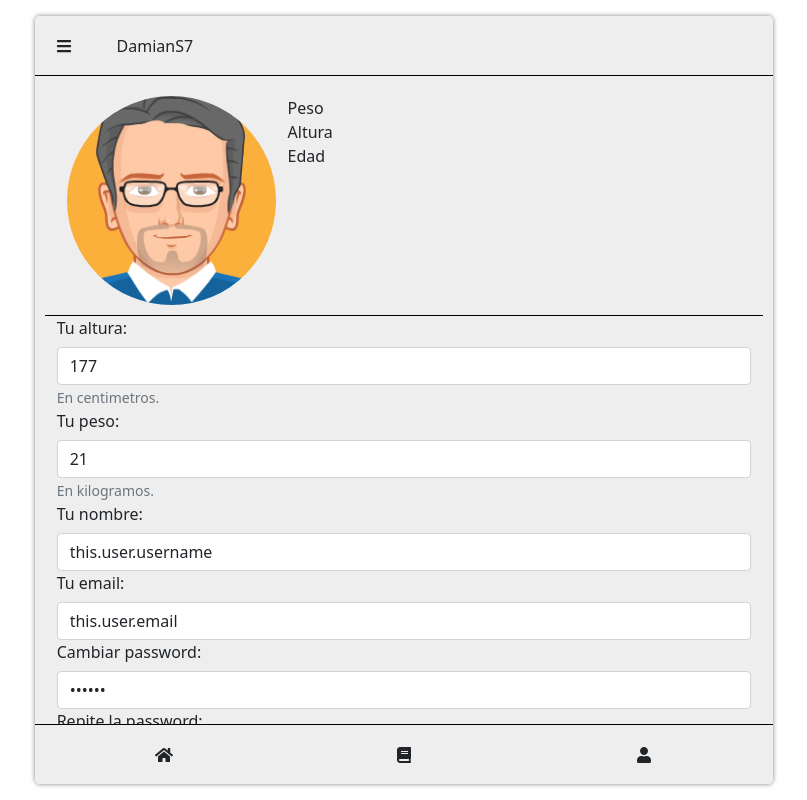
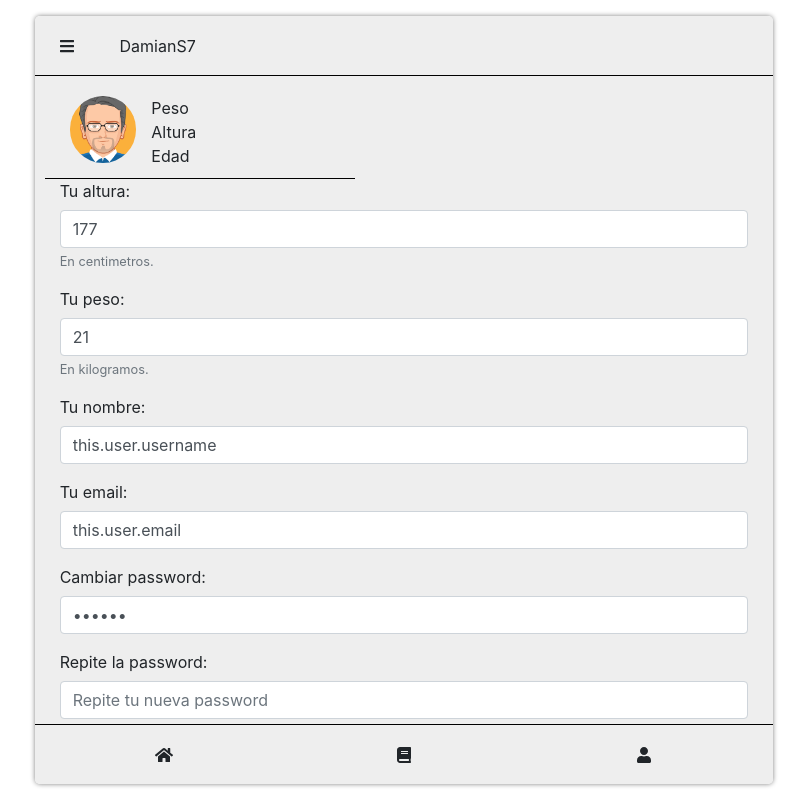
Before and after one commit to damianS7/fitCalc-spring-frontend, a Vue app: page /profile in a window 1280 px wide. Shown: the whole page, without its empty margins (236-1043 px from the left). Built offline with nearby package versions, Linux system fonts and the light colour scheme.

Commit message:
Cambio a bootstrap 4

```diff
--- a/package.json
+++ b/package.json
@@ -13,11 +13,13 @@
     "@fortawesome/vue-fontawesome": "^2.0.2",
     "@popperjs/core": "^2.9.2",
     "axios": "^0.21.1",
-    "bootstrap": "^5.0.2",
+    "bootstrap": "4.5.3",
     "bootstrap-vue": "^2.21.2",
+    "chart.js": "2.9.4",
     "core-js": "^3.6.5",
     "portal-vue": "^2.1.7",
     "vue": "^2.6.14",
+    "vue-chartjs": "^3.5.1",
     "vue-router": "^3.2.0",
     "vuex": "^3.4.0"
   },
--- a/src/App.vue
+++ b/src/App.vue
@@ -60,66 +60,5 @@ const computed = {
 export default { components, methods, computed };
 </script>
 <style>
-html,
-body {
-  height: 100%;
-  width: 100%;
-  overflow: hidden;
-  padding: 0;
-  margin: 0;
-  box-sizing: border-box;
-}
-
-.header,
-.content,
-.footer,
-.sidebar {
-  /*background: #0e7aef;*/
-  /*background: #a1c7ed;*/
-  /*background: #5448c8;*/
-  /*background: #ffffea;*/
-  background: #eeef;
-}
-
-.header,
-.content,
-.footer {
-  padding: 10px;
-  margin: 0;
-}
-
-.header {
-  height: 60px;
-  border-bottom: 1px solid black;
-}
-
-.footer {
-  height: 60px;
-  border-top: 1px solid black;
-}
-
-.content {
-  height: calc(100% - 120px);
-  overflow-y: auto;
-  overflow-x: hidden;
-  word-break: break-all;
-  margin: 0;
-}
-
-.side {
-  padding: 0;
-  margin: 0;
-  height: 100%;
-  position: relative;
-  overflow: hidden;
-  top: 0;
-  border-radius: 5px;
-  box-shadow: 0 -0 5px gray;
-}
-
-:link,
-:visited {
-  text-decoration: none;
-  color: #212529;
-}
+@import "./assets/css/app.css";
 </style>
--- a/src/assets/css/app.css
+++ b/src/assets/css/app.css
@@ -0,0 +1,84 @@
+html,
+body {
+  height: 100%;
+  width: 100%;
+  overflow: hidden;
+  padding: 0;
+  margin: 0;
+  box-sizing: border-box;
+}
+
+.header,
+.content,
+.footer,
+.sidebar {
+  background: #eeef;
+}
+
+.header,
+.content,
+.footer {
+  padding: 10px;
+  margin: 0;
+}
+
+.header {
+  height: 60px;
+  border-bottom: 1px solid black;
+}
+
+.footer {
+  height: 60px;
+  border-top: 1px solid black;
+}
+
+.content {
+  height: calc(100% - 120px);
+  overflow-y: auto;
+  overflow-x: hidden;
+  word-break: break-all;
+  margin: 0;
+}
+
+.side {
+  padding: 0;
+  margin: 0;
+  height: 100%;
+  position: relative;
+  overflow: hidden;
+  top: 0;
+  border-radius: 5px;
+  box-shadow: 0 -0 5px gray;
+}
+
+:link,
+:visited {
+  text-decoration: none;
+  color: #212529;
+}
+
+.sidebar {
+  padding: 0;
+  margin: 0;
+  height: 100%;
+  width: 80%;
+  position: absolute;
+  top: 0%;
+  left: -100%;
+  -webkit-transition: left 1s ease;
+  transition: left 1s ease;
+  box-shadow: 0 0 12px gray;
+  z-index: 9999;
+}
+
+.sidebar .content {
+  height: calc(100% - 60px);
+}
+
+.sidebar .content .menu {
+  padding: 0;
+}
+
+.sidebar .content .menu .row {
+  margin: 12px 0;
+}
--- a/src/layout/Header.vue
+++ b/src/layout/Header.vue
@@ -5,7 +5,7 @@
         <font-awesome-icon @click="toggleMenu" icon="bars" />
       </a>
     </b-col>
-    <b-col> {{ title }} </b-col>
+    <b-col cols="10"> {{ title }} </b-col>
   </b-row>
 </template>
 <script>
--- a/src/layout/Sidebar.vue
+++ b/src/layout/Sidebar.vue
@@ -1,6 +1,7 @@
 <template>
   <b-row class="sidebar">
-    <b-row class="header">
+    <b-col cols="12" class="header">
+      <b-row align-v="center" class="m-0">
         <b-col cols="2" sm="1">
           <a href="#">
             <font-awesome-icon @click="toggleProfile" icon="times" />
@@ -8,14 +9,17 @@
         </b-col>
         <b-col> MENU </b-col>
       </b-row>
-    <b-row class="content">
+    </b-col>
+
+    <b-col cols="12" class="content">
       <profile-summary></profile-summary>
-      <b-col class="menu">
+      <b-row class="menu">
+        <b-col cols="12">
           <b-row>
             <b-col cols="2" sm="1">
               <font-awesome-icon icon="home" />
             </b-col>
-          <b-col class="">
+            <b-col>
               <router-link to="/diary"> Inicio </router-link>
             </b-col>
           </b-row>
@@ -23,7 +27,7 @@
             <b-col cols="2" sm="1">
               <font-awesome-icon icon="book" />
             </b-col>
-          <b-col class="">
+            <b-col>
               <router-link to="/diary"> Registro </router-link>
             </b-col>
           </b-row>
@@ -66,7 +70,9 @@
               <font-awesome-icon icon="tablet" />
             </b-col>
             <b-col class="">
-            <router-link to="/diary"> Aplicaciones y dispositivos </router-link>
+              <router-link to="/diary">
+                Aplicaciones y dispositivos
+              </router-link>
             </b-col>
           </b-row>
           <b-row>
@@ -95,6 +101,7 @@
           </b-row>
         </b-col>
       </b-row>
+    </b-col>
   </b-row>
 </template>
 
@@ -105,28 +112,4 @@ const props = ["toggleProfile"];
 export default { props, components };
 </script>
 <style>
-.sidebar {
-  padding: 0;
-  margin: 0;
-  height: 100%;
-  width: 80%;
-  position: absolute;
-  top: 0%;
-  left: -100%;
-  -webkit-transition: left 1s ease;
-  transition: left 1s ease;
-  box-shadow: 0 0 12px gray;
-}
-
-.sidebar .content {
-  height: calc(100% - 60px);
-}
-
-.sidebar .content .menu {
-  padding: 0;
-}
-
-.sidebar .content .menu .row {
-  margin: 12px 0;
-}
 </style>
```
Also changed, not shown: 1 other file (tests, documents, lock files or other folders). Lines whose indentation alone changed are shown as unchanged.
